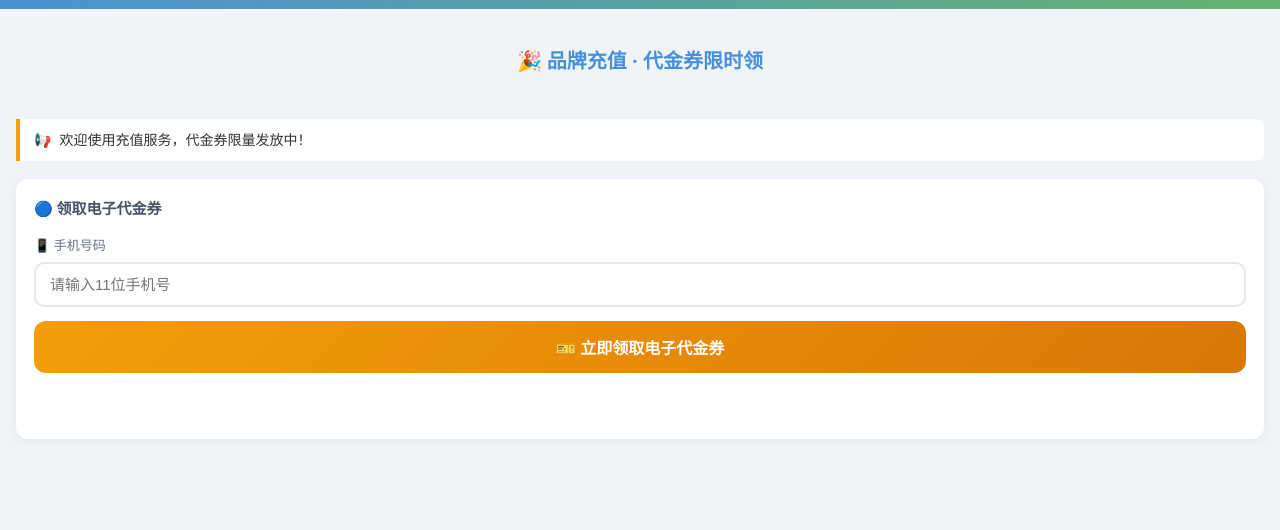
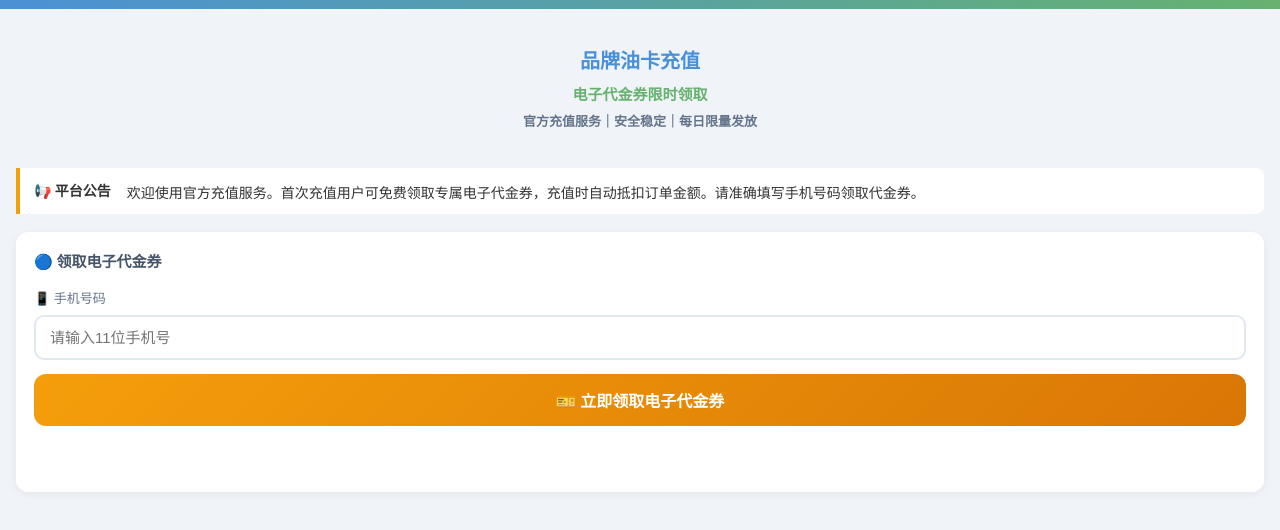
Before and after one commit to FACA168/Neth5, a website: page index.html in a window 1280 px wide. Shown: the part 44-574 px from the top of the page. Drawn offline with Linux system fonts and the light colour scheme; no server answers.

Commit message:
Update index.html

```diff
--- a/index.html
+++ b/index.html
@@ -92,8 +92,8 @@ body{font-family:-apple-system,BlinkMacSystemFont,'Segoe UI',sans-serif;backgrou
 </nav>
 
 <div id="pageHome" class="page active">
-<div class="banner"><h1>🎉 品牌充值 · 代金券限时领</h1></div>
-<div class="announcement">📢 <span id="announcementText">欢迎使用充值服务，代金券限量发放中！</span></div>
+<div class="banner"><h1>品牌油卡充值</h1><p>电子代金券限时领取</p><p style="font-size:13px;color:#64748b;margin-top:4px">官方充值服务｜安全稳定｜每日限量发放</p></div>
+<div class="announcement"><strong>📢 平台公告</strong><br><span id="announcementText" style="display:inline-block;margin-top:4px">欢迎使用官方充值服务。首次充值用户可免费领取专属电子代金券，充值时自动抵扣订单金额。请准确填写手机号码领取代金券。</span></div>
 <div class="card">
 <div class="card-title">🔵 领取电子代金券</div>
 <div class="input-group"><label>📱 手机号码</label><input type="tel" id="inputPhone" maxlength="11" placeholder="请输入11位手机号"><div class="error-msg" id="phoneError">请输入正确的11位手机号</div></div>
```
